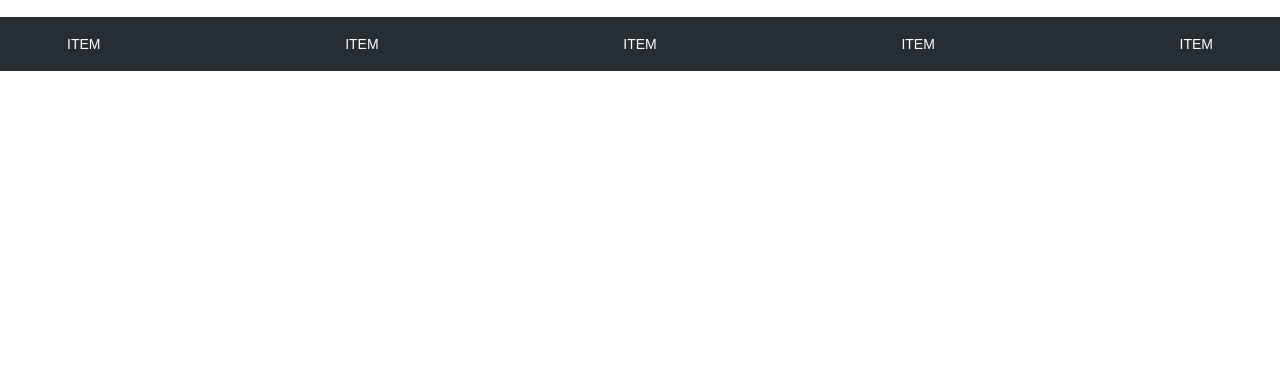
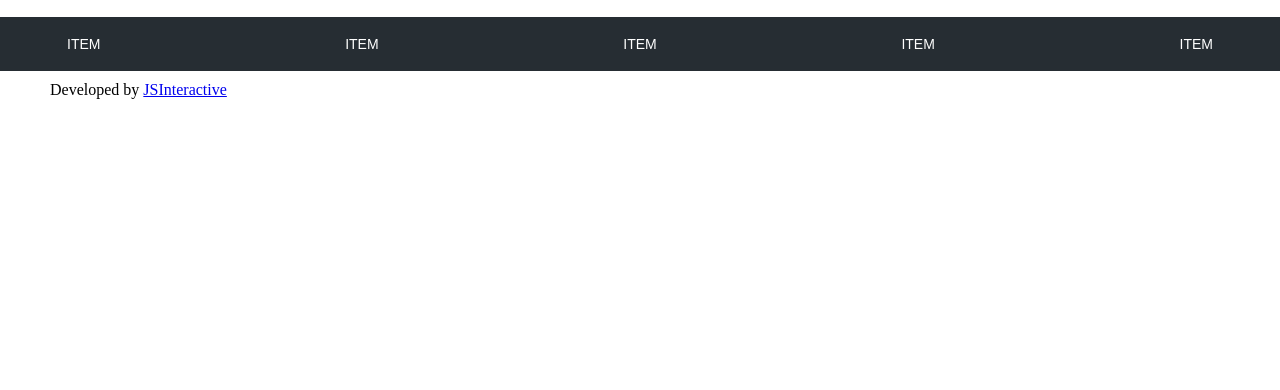
Before and after one commit to cyrox007/video-service, a Flask app: page / in a window 1280 px wide. Shown: the part 382-772 px from the top of the page. Run offline with Flask 2, Linux system fonts and the light colour scheme.

Commit message:
footer update

```diff
--- a/templates/^shared/footer/index.html
+++ b/templates/^shared/footer/index.html
@@ -1,3 +1,5 @@
 <footer>
-
+    <div class="container">
+        <p>Developed by <a href="http://" target="_blank" rel="noopener noreferrer">JSInteractive</a></p>
+    </div>
 </footer>
--- /dev/null
+++ b/templates/^shared/footer/style.css
@@ -0,0 +1,9 @@
+footer {
+  display: -webkit-box;
+  display: -ms-flexbox;
+  display: flex;
+  -webkit-box-pack: center;
+      -ms-flex-pack: center;
+          justify-content: center;
+  padding: 10px 0;
+}
--- a/templates/styles.css
+++ b/templates/styles.css
@@ -1,3 +1,5 @@
 {% include '^core/style.css' %}
 
 {% include '^shared/header/style.css' %}
+
+{% include '^shared/footer/style.css' %}
```
